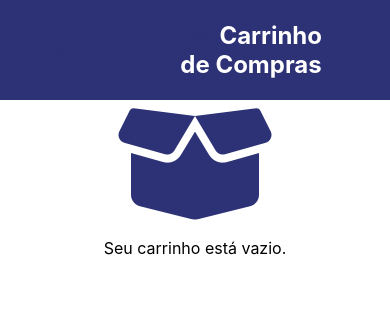
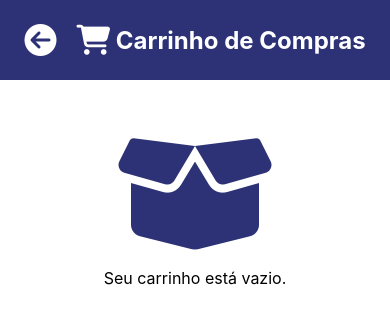
Before and after one commit to thosijulio/frontend-online-store, a React (Create React App) app: page /cart-shopping in a window 390 px wide. Shown: the top 324 px of the page. Built offline with nearby package versions, Linux system fonts and the light colour scheme.

Commit message:
style-corrigindo-header-pagina-cart-shopping

```diff
--- a/src/pages/CartShopping.css
+++ b/src/pages/CartShopping.css
@@ -1,20 +1,29 @@
 .cart-shopping-header {
-  padding: 10px;
+  align-items: center;
+  background-color: rgb(45, 50, 118);
+  display: flex;
+  flex-direction: column;
+  height: 80px;
+  margin-bottom: 50px;
 }
 
 .cart-shopping-header div {
-  margin: 20px 50px;
-  text-align: center;
+  color: #fff;
+  margin: 22px;
+  position: absolute;
 }
 
 .cart-shopping-header a {
-  color: rgb(45, 50, 118);
-  padding: 20px;
+  align-self: flex-start;
+  color: white;
+  margin: 10px 10px;
+  padding: 10px;
+  position: absolute;
   text-decoration: inherit;
 }
 
 .cart-shopping-header i {
-  color: rgb(45, 50, 118);
+  color: white;
 }
 
 section {
@@ -24,3 +33,23 @@ section {
 section i {
   color: rgb(45, 50, 118);
 }
+
+@media screen and (max-width: 768px) {
+  .cart-shopping-header {
+    align-items: center;
+    display: flex;
+    flex-direction: row;
+    justify-content: center;
+  }
+
+  .cart-shopping-header div {
+    position: static;
+    margin: auto 10px;
+    text-align: center;
+  }
+
+  .cart-shopping-header a {
+    position: static;
+    margin: auto 0;
+  }
+}
--- a/src/pages/ProductList.css
+++ b/src/pages/ProductList.css
@@ -1,4 +1,4 @@
-header {
+.product-list-header {
   align-items: center;
   background-color: rgb(45, 50, 118);
   color: white;
--- a/src/pages/ProductList.js
+++ b/src/pages/ProductList.js
@@ -43,7 +43,7 @@ class ProductList extends React.Component {
     const { state: { categories } } = this;
     return (
       <>
-        <header>
+        <header className="product-list-header">
           <h1>Front-end Online Store</h1>
         </header>
         <section className="product-list-section">
```
